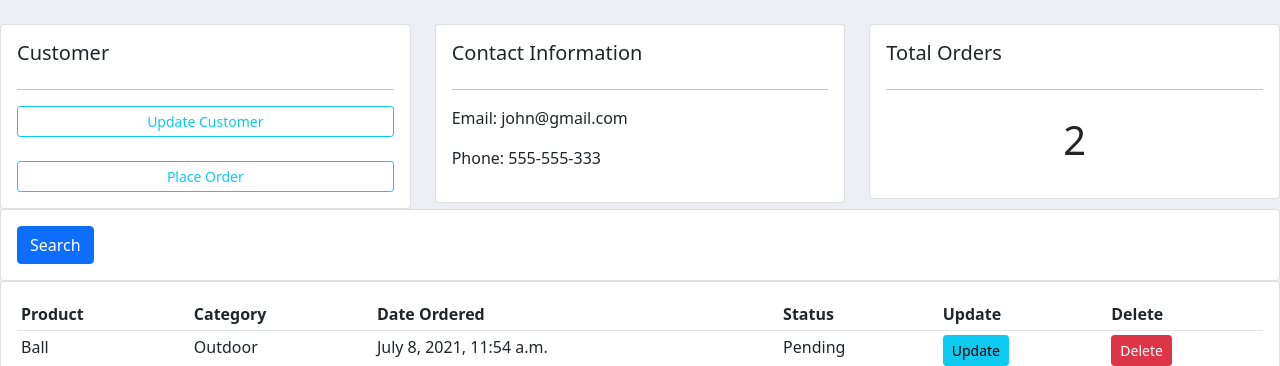
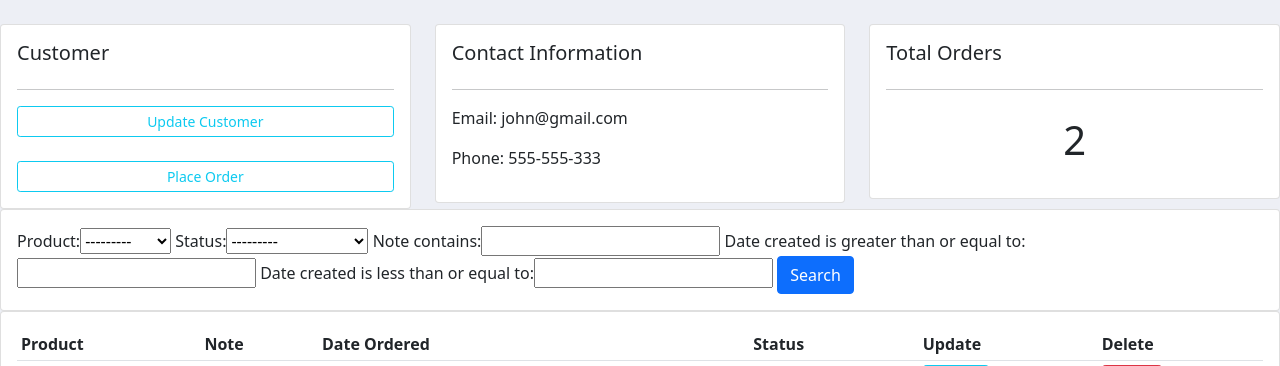
Before and after one commit to gokulakannan19/CRM, a Django app: page /customer/1/ in a window 1280 px wide. Shown: the part 56-422 px from the top of the page. Run offline with Django 3.2, Linux system fonts and the light colour scheme; data comes from the database, SQL or seed files in the repository; both versions use the stored data as it was after the commit.

Commit message:
filter operation added

```diff
--- /dev/null
+++ b/accounts/filters.py
@@ -0,0 +1,19 @@
+import django_filters
+from django_filters import DateFilter, CharFilter
+
+from .models import *
+
+
+class OrderFilter(django_filters.FilterSet):
+
+    # start_date = DateFilter(field_name="date_created", lookup_expr="gte")
+    # end_date = DateFilter(field_name="date_created", loopup_expr="lte")
+
+    start_date = DateFilter(field_name="date_created",  lookup_expr="gte")
+    end_date = DateFilter(field_name="date_created", lookup_expr="lte")
+    note = CharFilter(field_name="note", lookup_expr="icontains")
+
+    class Meta:
+        model = Order
+        fields = '__all__'
+        exclude = ['customer', 'date_created']
--- a/accounts/models.py
+++ b/accounts/models.py
@@ -50,6 +50,7 @@ class Order(models.Model):
     product = models.ForeignKey(Product, null=True, on_delete=models.SET_NULL)
     date_created = models.DateTimeField(auto_now_add=True, null=True)
     status = models.CharField(max_length=200, null=True, choices=STATUS)
+    note = models.CharField(max_length=1000, null=True)
 
     def __str__(self):
-        return self.product
+        return self.product.name
--- a/accounts/templates/accounts/customer.html
+++ b/accounts/templates/accounts/customer.html
@@ -36,7 +36,7 @@
         <div class="card card-body">
             <form method="get">
                 {% csrf_token %}
-
+                {{ myfilter.form }}
                 <button type="submit" class="btn btn-primary">Search</button>
             </form>
         </div>
@@ -49,7 +49,7 @@
             <table class="table table-sm">
                 <tr>
                     <th>Product</th>
-                    <th>Category</th>
+                    <th>Note</th>
                     <th>Date Ordered</th>
                     <th>Status</th>
                     <th>Update</th>
@@ -59,7 +59,7 @@
                 {% for order in orders %}
                 <tr>
                     <td>{{ order.product }}</td>
-                    <td>{{ order.product.category }}</td>
+                    <td>{{ order.note }}</td>
                     <td>{{ order.date_created }}</td>
                     <td>{{ order.status }}</td>
                     <td><a href="{% url 'update_order' order.id %}" class="btn btn-sm btn-info">Update</a></td>
--- a/accounts/views.py
+++ b/accounts/views.py
@@ -3,6 +3,7 @@ from django.forms import inlineformset_factory
 from django.shortcuts import render, redirect
 from .models import Product, Order, Customer
 from .forms import OrderForm
+from .filters import OrderFilter
 
 
 def home(request):
@@ -29,13 +30,18 @@ def home(request):
 
 def customer(request, pk):
     customer = Customer.objects.get(id=pk)
+
     orders = customer.order_set.all()
     orders_count = orders.count()
+
+    myfilter = OrderFilter(request.GET, queryset=orders)
+    orders = myfilter.qs
 
     context = {
         'customer': customer,
         'orders': orders,
-        'orders_count': orders_count
+        'orders_count': orders_count,
+        'myfilter': myfilter
     }
     return render(request, 'accounts/customer.html', context)
 
--- a/crm/settings.py
+++ b/crm/settings.py
@@ -37,6 +37,8 @@ INSTALLED_APPS = [
     'django.contrib.sessions',
     'django.contrib.messages',
     'django.contrib.staticfiles',
+
+    'django_filters',
 
     'accounts',
 ]
```
Also changed, not shown: accounts/migrations/0007_order_note.py (added), db.sqlite3.
